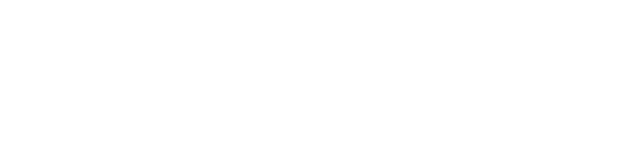
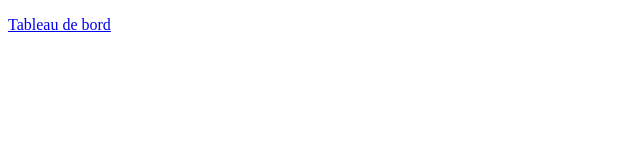
Before and after one commit to aouman/koffre, a plain HTML site: page index.html in a window 1280 px wide. Shown: the whole page, without its empty margins (0-640 px from the left). Drawn offline with Linux system fonts and the light colour scheme.

Commit message:
ajout de lien vers le tableau de bords

```diff
--- a/index.html
+++ b/index.html
@@ -5,6 +5,8 @@
     <title></title>
   </head>
   <body>
-
+    <p>
+      <a href="users/dasboardUser1.html">Tableau de bord</a>
+    </p>
   </body>
 </html>
```
